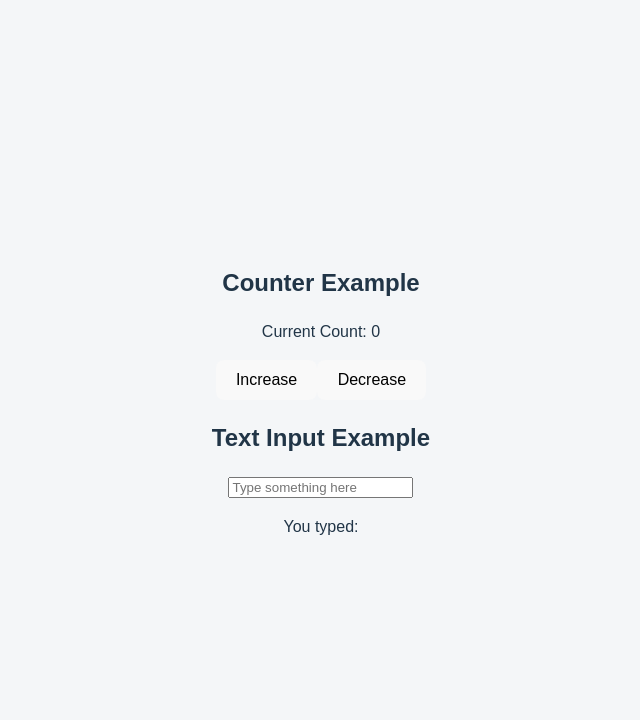
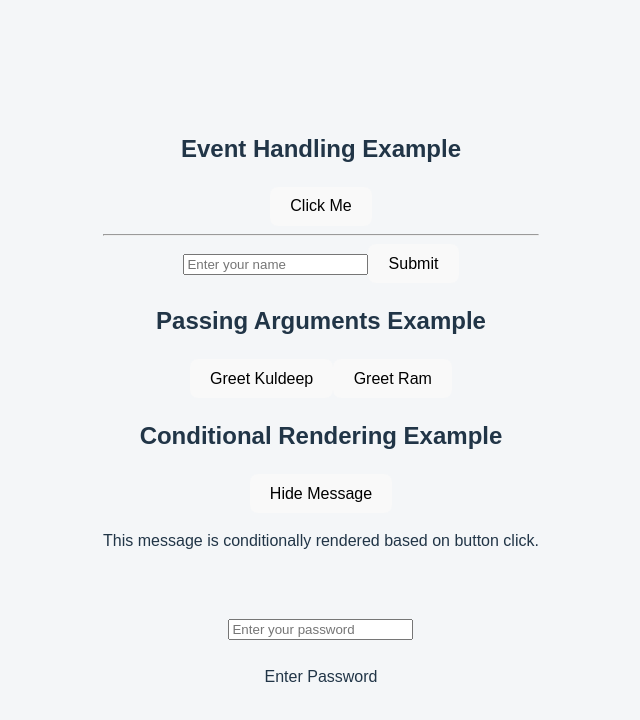
Before and after one commit to kuldeeepkumar/Training, a React (Vite) app: page / in a window 1280 px wide. Shown: the top 720 px of the page, without its empty margins (319-959 px from the left). Built offline with nearby package versions, Linux system fonts and the light colour scheme.

Commit message:
React exercise3 is done

```diff
--- a/src/App.jsx
+++ b/src/App.jsx
@@ -16,6 +16,7 @@ import Exercise13 from './exercises/exercise13/Exercise13';
 import TodoApp from './exercises/experiments/TodoApp'
 import ReactExercise1 from "./reactExercises/exercise1/reactExercise1";
 import ReactExercise2 from './reactExercises/exercise2/ReactExercise2'
+import ReactExercise3 from './reactExercises/exercise3/ReactExercise3'
 function App() {
   return (
     <>
@@ -31,10 +32,11 @@ function App() {
     <Exercise10/>
     <Exercise11/>
     <Exercise12/>
-    <Exercise13/> */}
-    {/* <TodoApp/>
-    <ReactExercise1/> */}
-    <ReactExercise2/>
+    <Exercise13/>
+    <TodoApp/>
+    <ReactExercise1/>
+    <ReactExercise2/> */}
+    <ReactExercise3/>
     </>
   );
 }
--- /dev/null
+++ b/src/reactExercises/exercise3/ConditionalRendering.jsx
@@ -0,0 +1,54 @@
+import React, { useState } from "react";
+
+const ConditionalRendering = () => {
+  const pswrd = "123"; // Example password for validation
+  const [isVisible, setIsVisible] = useState(true);
+  const [password, setPassword] = useState();
+
+  // Toggles the visibility of the message
+  const toggleMessage = () => {
+    setIsVisible((prev) => !prev);
+  };
+
+  console.log("invisible", isVisible);
+
+  console.log("password", password);
+  return (
+    <div>
+      <h2>Conditional Rendering Example</h2>
+
+      {/* Toggle button to show/hide message */}
+      <button onClick={toggleMessage}>
+        {isVisible ? "Hide Message" : "Show Message"}
+      </button>
+      <br />
+      {isVisible && (
+        <p>This message is conditionally rendered based on button click.</p>
+      )}
+      <br />
+      <br />
+
+      <input
+        type="password"
+        placeholder="Enter your password"
+        value={password}
+        onChange={(e) => setPassword(e.target.value)}
+      />
+      <br />
+
+      <br />
+
+      {password === undefined || password === "" ? (
+        <>Enter Password</>
+      ) : password === pswrd ? (
+        <p style={{ color: "green" }}>Password is correct</p>
+      ) : (
+        <p style={{ color: "red" }}>This is wrong password</p>
+      )}
+
+      {/* Message appears only if isVisible is true */}
+    </div>
+  );
+};
+
+export default ConditionalRendering;
--- /dev/null
+++ b/src/reactExercises/exercise3/EventHandling.jsx
@@ -0,0 +1,49 @@
+import React, { useState } from "react";
+
+const EventHandling = () => {
+  const [inputValue, setInputValue] = useState("");
+  const [submittedName, setSubmittedName] = useState("");
+
+  // Handles button click event
+  const handleClick = () => {
+    alert("Button was clicked!");
+  };
+
+  // Handles input change event
+  const handleChange = (event) => {
+    setInputValue(event.target.value); // Update the state as user types
+  };
+
+  // Handles form submit event
+  const handleSubmit = (event) => {
+    event.preventDefault(); // Prevent form from refreshing the page
+    setSubmittedName(inputValue); // Store submitted name
+    alert(`Form submitted with name: ${inputValue}`);
+  };
+
+  return (
+    <div>
+      <h2>Event Handling Example</h2>
+
+      {/* Button click event */}
+      <button onClick={handleClick}>Click Me</button>
+
+      <hr />
+
+      {/* Input change and form submit */}
+      <form onSubmit={handleSubmit}>
+        <input
+          type="text"
+          placeholder="Enter your name"
+          value={inputValue}
+          onChange={handleChange}
+        />
+        <button type="submit">Submit</button>
+      </form>
+
+      {submittedName && <p>Submitted Name: {submittedName}</p>}
+    </div>
+  );
+};
+
+export default EventHandling;
--- /dev/null
+++ b/src/reactExercises/exercise3/PassingArguments.jsx
@@ -0,0 +1,21 @@
+import React from "react";
+
+const PassingArguments = () =>  {
+  // Function that accepts a custom argument
+  const greetUser = (userName) => {
+    alert(`Hello, ${userName}!`);
+  };
+
+  return (
+    <div>
+      <h2>Passing Arguments Example</h2>
+
+      {/* Passing argument using arrow function */}
+      <button onClick={() => greetUser("Kuldeep")}>Greet Kuldeep</button>
+
+      {/* Another example with a different name */}
+      <button onClick={() => greetUser("Ram")}>Greet Ram</button>
+    </div>
+  );
+}
+export default PassingArguments;
--- /dev/null
+++ b/src/reactExercises/exercise3/ReactExercise3.jsx
@@ -0,0 +1,16 @@
+import ConditionalRendering from "./ConditionalRendering";
+import EventHandling from "./EventHandling";
+import PassingArguments from "./PassingArguments";
+import React from "react";
+
+const ReactExercise3 = () => {
+  return (
+    <div>
+      <EventHandling />
+      <PassingArguments />
+      <ConditionalRendering />
+    </div>
+  );
+};
+
+export default ReactExercise3;
```
